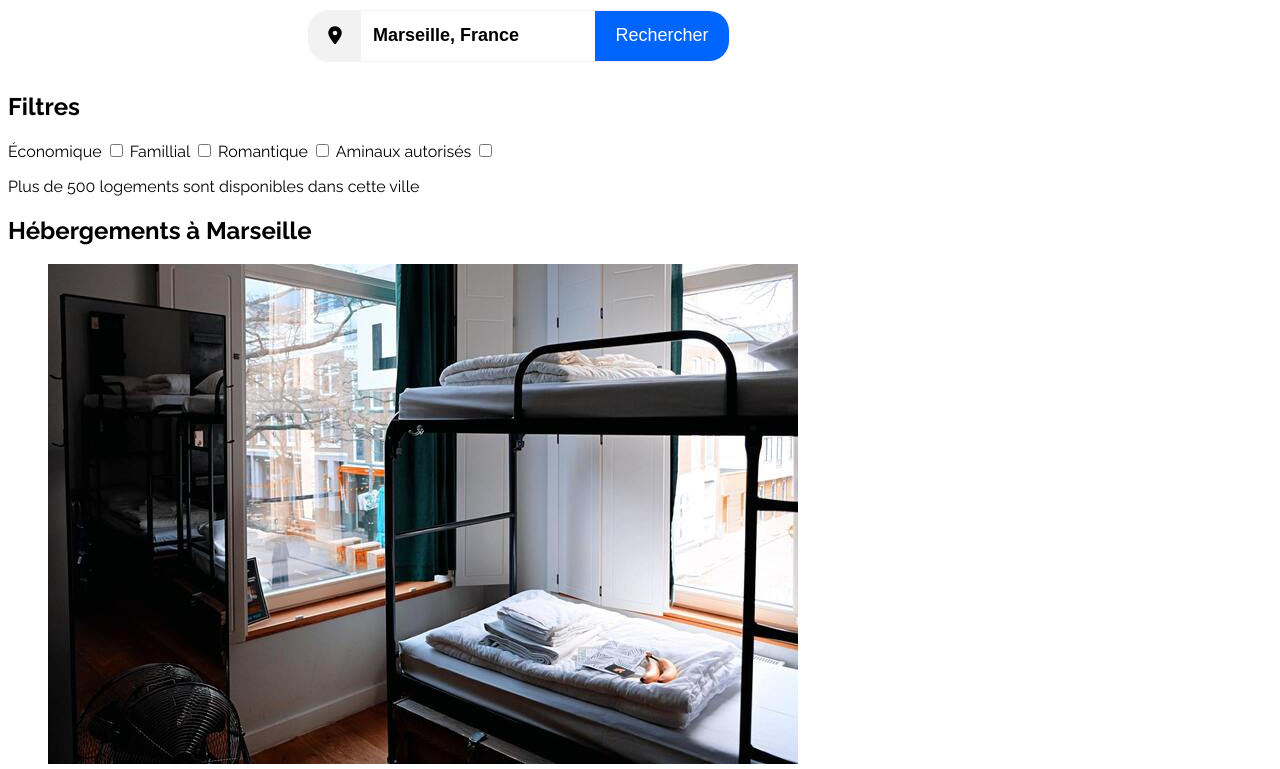
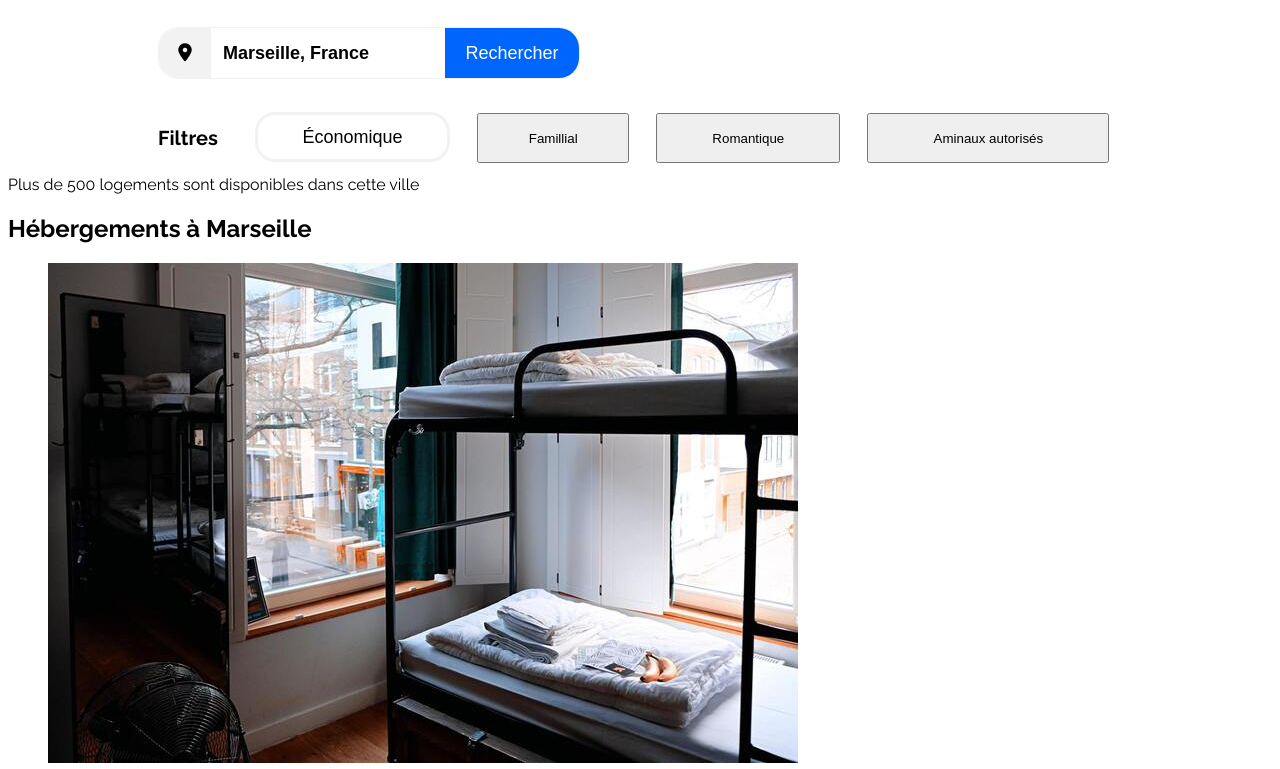
Before and after one commit to 69BlaSh/Projet2, a plain HTML site: page index.html in a window 1280 px wide. Shown: the part 179-948 px from the top of the page. Drawn offline with Linux system fonts and the light colour scheme.

Commit message:
html: +class filters btn

```diff
--- a/index.html
+++ b/index.html
@@ -30,10 +30,11 @@
         </header>
         <main>
             <!--Teaser-->
-            <header class="headermain">
-                <h1>Trouvez votre hébergement pour des vacances de rêves</h1>
-                <p class="p-title">En plein centre ville ou en pleine nature</p>
-
+            <header>
+                <article class="headermain">
+                    <h1>Trouvez votre hébergement pour des vacances de rêves</h1>
+                    <p class="p-title">En plein centre ville ou en pleine nature</p>
+                </article>
                 <!--Internal research-->
                 <form class="research" role="search">
                     <i class="fas fa-map-marker-alt"></i>
@@ -44,21 +45,13 @@
                 </header>
                 </form>
                 <!--Filters research-->
-                <section>
-                    <h2>Filtres</h2>
-                    <form>
-                        <label for="economy">Économique
-                            <input type="checkbox" id="economy" name="economy">
-                        </label>
-                        <label for="family">Famillial
-                            <input type="checkbox" id="family" name="family">
-                        </label>
-                        <label for="romantic">Romantique
-                            <input type="checkbox" id="romantic" name="romantic">
-                        </label>
-                        <label for="animals">Aminaux autorisés
-                            <input type="checkbox" id="animals" name="animals">
-                        </label>
+                <section class="filtermenu">
+                    <h2 class="fm-title">Filtres</h2>
+                    <form class="fm-btn-container">
+                        <button class="fm-btn1">Économique</button>
+                        <button class="fm-btn2">Famillial</button>
+                        <button class="fm-btn3">Romantique</button>
+                        <button class="fm-btn4">Aminaux autorisés</button>
                     </form>
                 </section>
             <!--Informations-->
```
